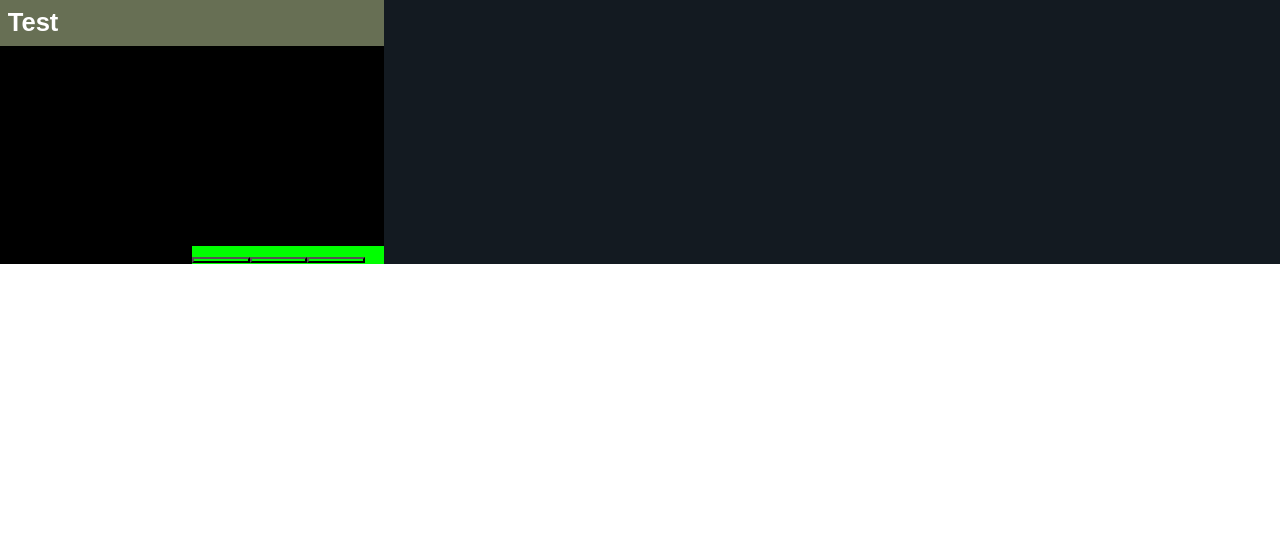
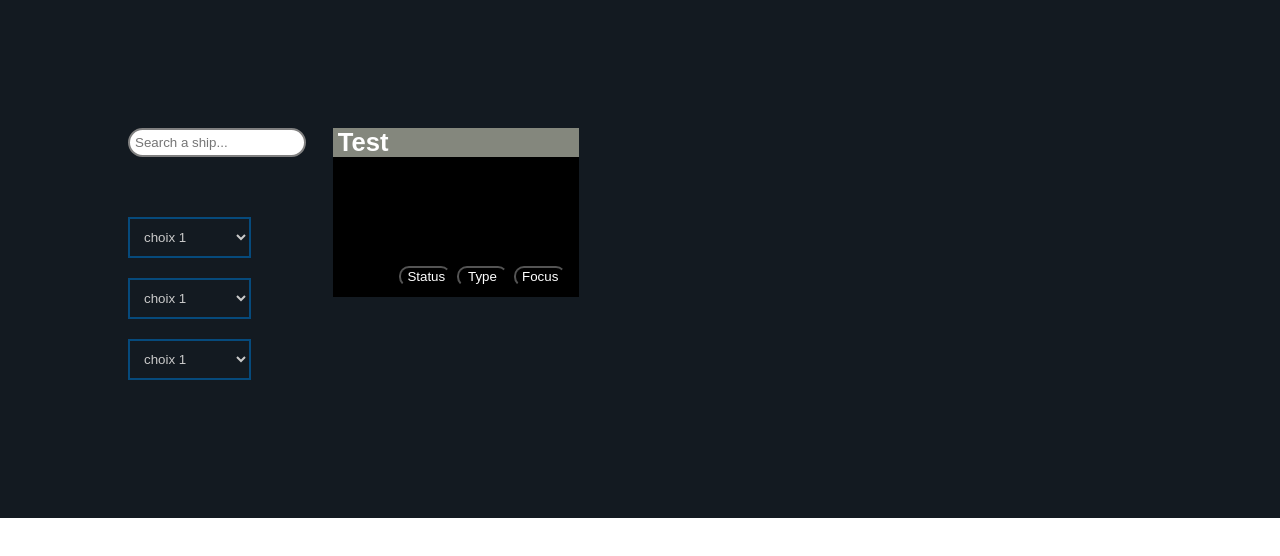
Before and after one commit to Clemastro/IMAC-S4-WEB, a Vue app: page / in a window 1280 px wide. Shown: the top 556 px of the page. Built offline with nearby package versions, Linux system fonts and the light colour scheme; no server answers.

Commit message:
add selection and showroom

```diff
--- a/src/App.vue
+++ b/src/App.vue
@@ -1,19 +1,28 @@
 <template>
   <div id="app">
-    <VesselCard vesselName="Test"/>
+    <!--<VesselCard vesselName="Test" vesselStatus="Status" vesselType="Type" vesselFocus="Focus"/>-->
+    <!--<Selection/>-->
+    <Showroom/>
   </div>
 </template>
 
 <script>
+//---Import
 import getVesselsData from './services/api/vesselAPI.js'
-import VesselCard from './components/vesselCard.vue'
+//import Selection from './components/selection.vue'
+//import VesselCard from './components/vesselCard.vue'
+import Showroom from './components/showroom.vue'
 
-getVesselsData()
+//---Get API info
+const vesselsData = getVesselsData()
+console.log(vesselsData)
 
 export default {
   name: 'App',
   components: {
-    VesselCard,
+    //VesselCard,
+    //Selection,
+    Showroom,
   }
 }
 </script>
--- /dev/null
+++ b/src/components/selection.vue
@@ -0,0 +1,61 @@
+<!--Selection : apply a filter or search a ship-->
+<template>
+    <div class="selection">
+        <!--search bar-->
+        <input class="search-bar" type="text" placeholder="Search a ship...">
+
+        <!--Filters-->
+        <div  class="filters">
+            <select class="filterStatus">
+                <option>choix 1</option>
+                <option>choix 2</option>
+                <option>choix 3</option>
+            </select>
+
+            <select class="filterType">
+                <option>choix 1</option>
+                <option>choix 2</option>
+                <option>choix 3</option>
+            </select>
+
+            <select class="filterFocus">
+                <option>choix 1</option>
+                <option>choix 2</option>
+                <option>choix 3</option>
+            </select>
+        </div>
+    </div>
+</template>
+
+<script>
+export default {
+    name: 'Selection',
+}
+</script>
+
+<style scoped>
+.search-bar{
+    width: 80%;
+    margin-bottom: 50px;
+    margin-bottom: 50px;
+    border-radius: 15px;
+    border: grey solid 2px;
+    padding: 5px;
+}
+
+.filters{
+    display: flex;
+    flex-direction: column;
+}
+
+select{
+    width: 60%;
+    margin: 10px 0 10px 0;
+    padding: 10px;
+    background: none;
+    border-radius: 0;
+    border: #064A7C solid 2px;
+    color: rgb(202, 202, 202);
+}
+
+</style>
--- /dev/null
+++ b/src/components/showroom.vue
@@ -0,0 +1,27 @@
+<template>
+    <div class="showroom">
+        <Selection/>
+        <VesselCard vesselName="Test" vesselStatus="Status" vesselType="Type" vesselFocus="Focus"/>
+    </div>
+</template>
+
+<script>
+import Selection from './selection.vue'
+import VesselCard from './vesselCard.vue'
+
+export default {
+    name: 'Showroom',
+    components:{
+        Selection,
+        VesselCard
+    }
+}
+</script>
+
+<style scoped>
+.showroom{
+    padding: 10%;
+    display: grid;
+    grid-template-columns: 20% 80%;
+}
+</style>
--- a/src/components/vesselCard.vue
+++ b/src/components/vesselCard.vue
@@ -46,13 +46,11 @@ export default {
 h1 {
     height: 15%;
     padding-left: 2%;
-    padding-top: 2%;
+    padding-bottom: 2%;
     margin: 0%;
-
     font-size: 2vw;
-
     font-family : sans-serif;
-    background: #676F54;
+    background: #84877D;
     color: white;
 }
 
@@ -66,12 +64,17 @@ h1 {
 }
 
 .vesselCardCategories{
-    width: 50%;
-    background: rgb(0, 255, 0);
+    margin: 10px;
+    width: 70%;
+    display: flex;
 }
 
 button{
+    margin: auto;
     width: 30%;
+    border-radius: 10px;
     background: none;
+    color:white;
+    font:bold;
 }
 </style>
--- a/src/services/api/vesselAPI.js
+++ b/src/services/api/vesselAPI.js
@@ -1,7 +1,7 @@
 const getVesselsData = async function() {
     const response = await fetch("https://api.starcitizen-api.com/8b322b4bdc142d7bb9002e006d0f1234/v1/cache/ships")
     if (response.status == 200){
-        console.log(response.json())
+        return response.json()
     }
     else{
         new Error(response.statusText)
```
Also changed, not shown: 1 other file (tests, documents, lock files or other folders).
